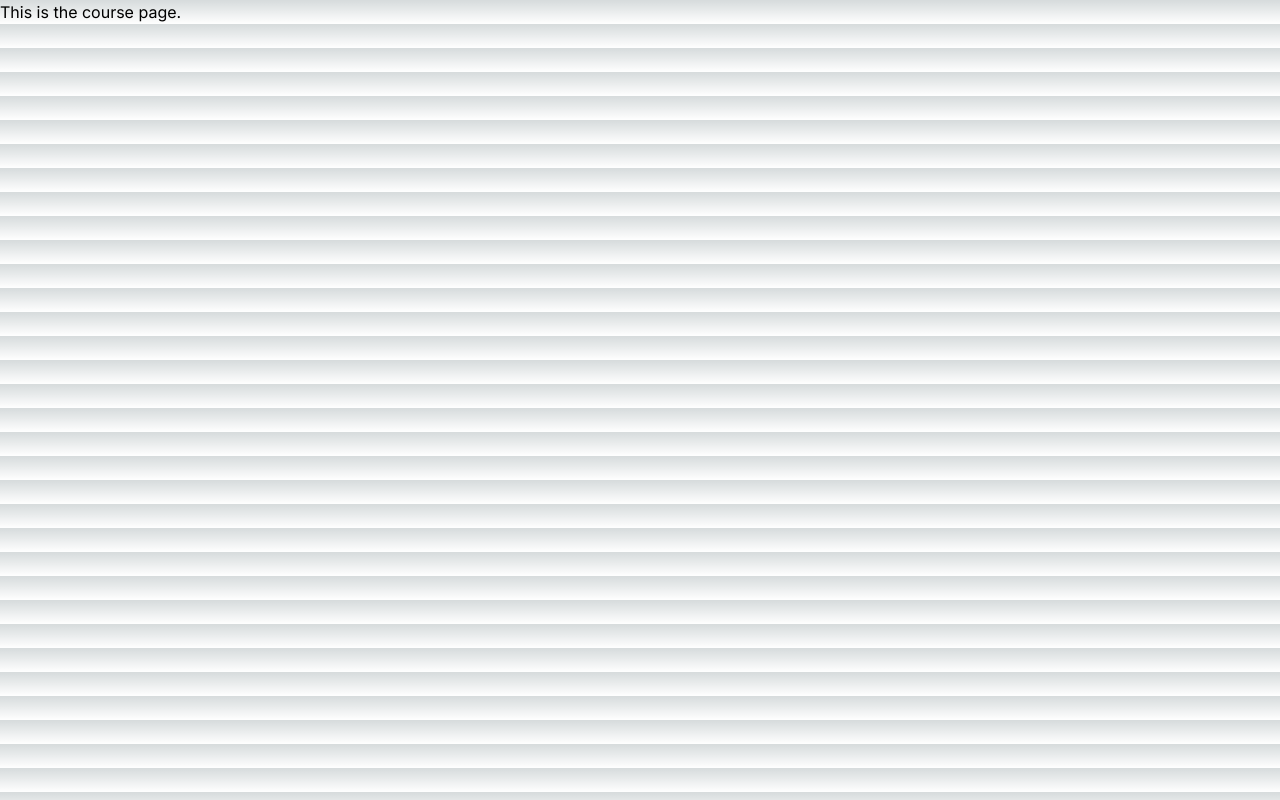
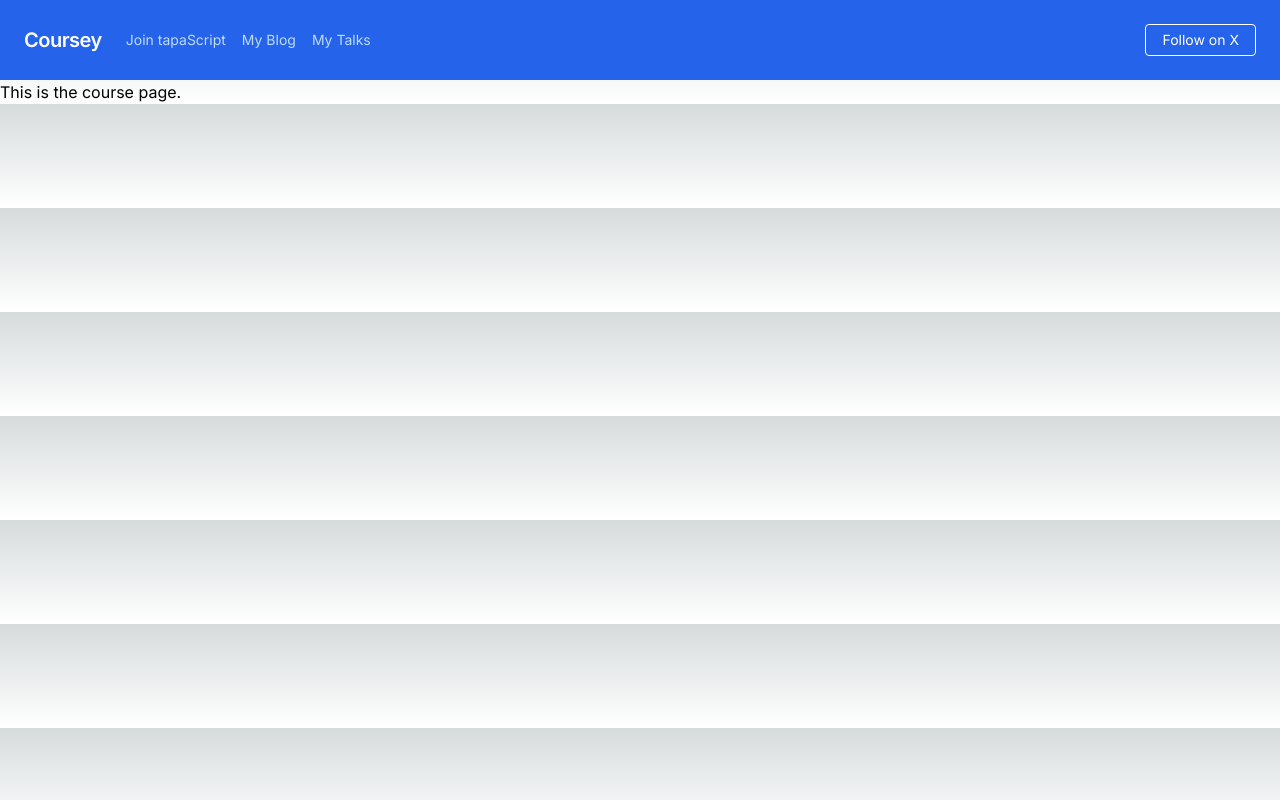
Before and after one commit to atapas/coursey, a Next.js app in the folder site/: page /1 in a window 1280 px wide. Built offline with nearby package versions, Linux system fonts and the light colour scheme.

Commit message:
We have a skeleton nav bar ready

```diff
--- a/site/app/layout.tsx
+++ b/site/app/layout.tsx
@@ -1,22 +1,74 @@
-import './globals.css'
-import type { Metadata } from 'next'
-import { Inter } from 'next/font/google'
+import "./globals.css";
+import Link from "next/link";
+import type { Metadata } from "next";
+import { Inter } from "next/font/google";
 
-const inter = Inter({ subsets: ['latin'] })
+const inter = Inter({ subsets: ["latin"] });
 
 export const metadata: Metadata = {
-  title: 'Coursey',
-  description: 'Get all the courses bt tapaScript',
-}
+  title: "Coursey",
+  description: "Get all the courses bt tapaScript",
+};
 
 export default function RootLayout({
   children,
 }: {
-  children: React.ReactNode
+  children: React.ReactNode;
 }) {
   return (
     <html lang="en">
-      <body className={inter.className}>{children}</body>
+      <body className={inter.className}>
+        <nav className="flex items-center justify-between flex-wrap bg-blue-600 p-6">
+          <div className="flex items-center flex-shrink-0 text-white mr-6">
+            <Link href="/" className="font-semibold text-xl tracking-tight">
+              Coursey
+            </Link>
+          </div>
+          <div className="block lg:hidden">
+            <button className="flex items-center px-3 py-2 border rounded text-blue-200 border-blue-400 hover:text-white hover:border-white">
+              <svg
+                className="fill-current h-3 w-3"
+                viewBox="0 0 20 20"
+                xmlns="http://www.w3.org/2000/svg"
+              >
+                <title>Menu</title>
+                <path d="M0 3h20v2H0V3zm0 6h20v2H0V9zm0 6h20v2H0v-2z" />
+              </svg>
+            </button>
+          </div>
+          <div className="w-full block flex-grow lg:flex lg:items-center lg:w-auto">
+            <div className="text-sm lg:flex-grow">
+              <a
+                href="https://youtube.com/@tapasadhikary"
+                className="block mt-4 lg:inline-block lg:mt-0 text-blue-200 hover:text-white mr-4"
+              >
+                Join tapaScript
+              </a>
+              <a
+                href="https://blog.greenroots.info"
+                className="block mt-4 lg:inline-block lg:mt-0 text-blue-200 hover:text-white mr-4"
+              >
+                My Blog
+              </a>
+              <a
+                href="https://tapasadhikary.com"
+                className="block mt-4 lg:inline-block lg:mt-0 text-blue-200 hover:text-white"
+              >
+                My Talks
+              </a>
+            </div>
+            <div>
+              <a
+                href="https://twitter.com/tapasadhikary"
+                className="inline-block text-sm px-4 py-2 leading-none border rounded text-white border-white hover:border-transparent hover:text-blue-500 hover:bg-white mt-4 lg:mt-0"
+              >
+                Follow on X
+              </a>
+            </div>
+          </div>
+        </nav>
+        {children}
+      </body>
     </html>
-  )
+  );
 }
```
